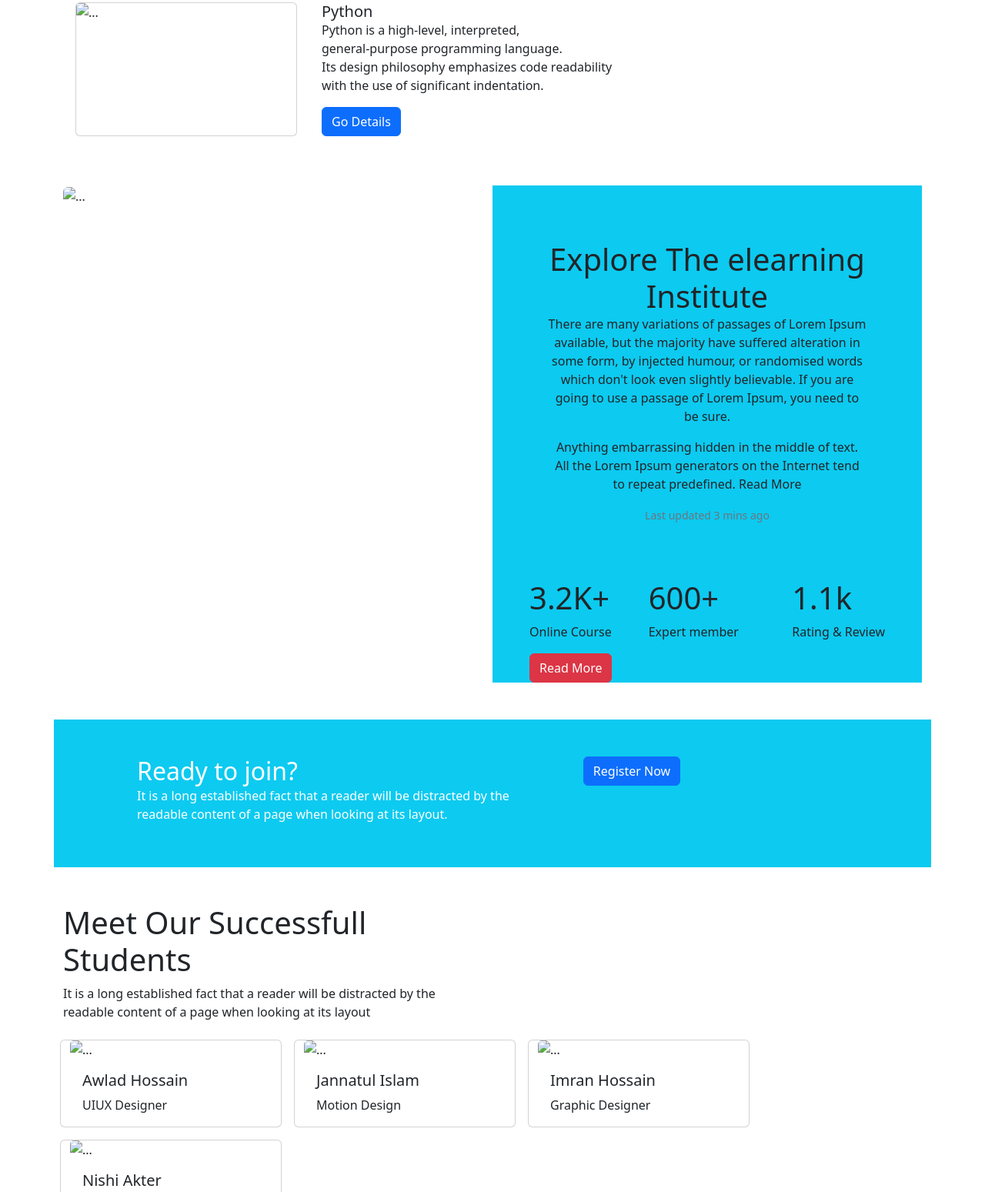
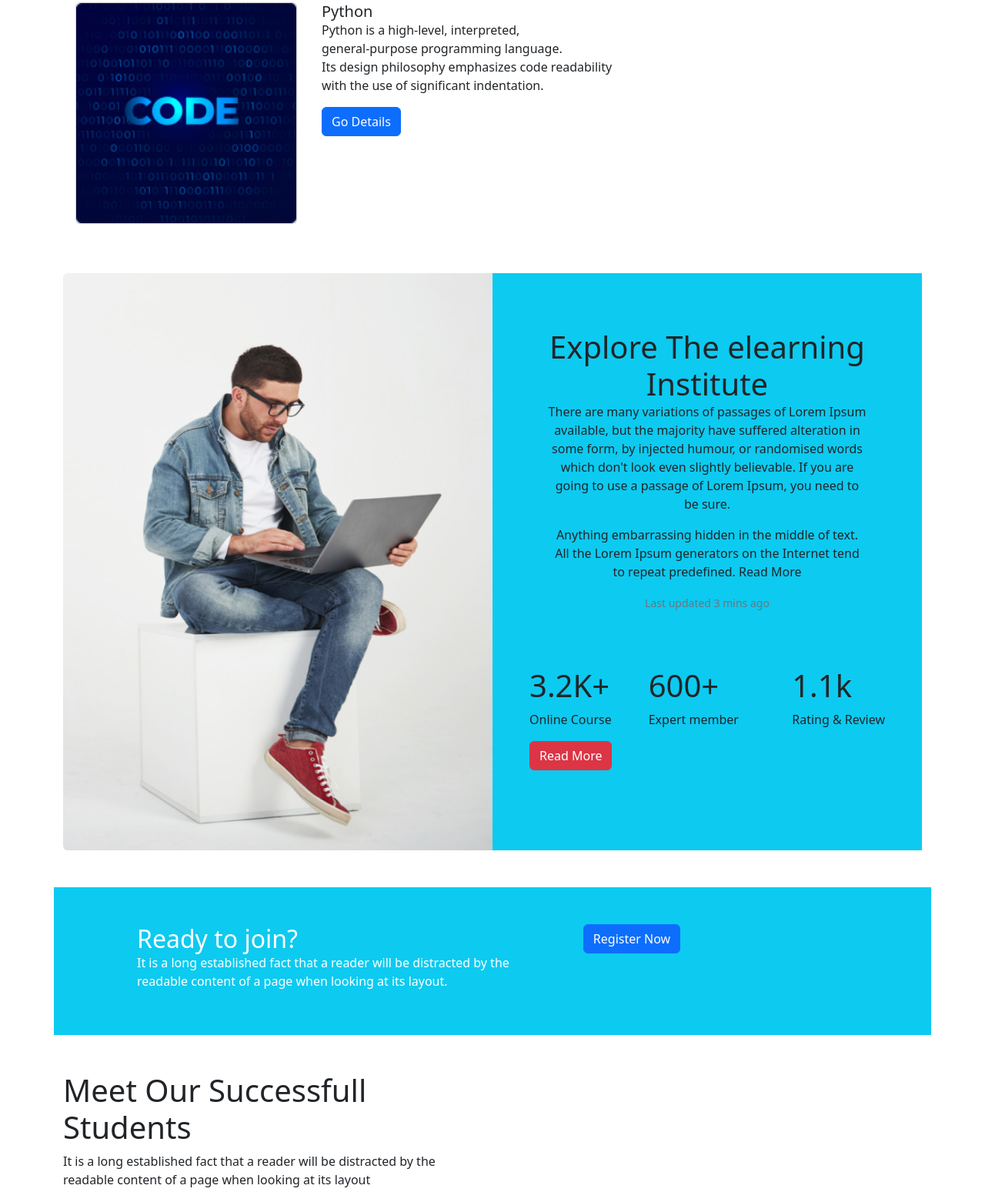
Before and after one commit to MD-Shofiqul-Islam/programming-core-academy, a plain HTML site: page index.html in a window 1280 px wide. Shown: the part 1860-3409 px from the top of the page at 77% size. Drawn offline with nearby package versions, Linux system fonts and the light colour scheme.

Commit message:
card imd

```diff
--- a/index.html
+++ b/index.html
@@ -256,7 +256,7 @@
         <div class="row row-cols-1 row-cols-ms-1 ">
           <div class="d-flex custom">
             <div class="card m-3 d-flex" style="width: 18rem;">
-              <img src="./edTech-website/images/course/course-2.png" class="card-img-top" alt="..."></div>
+              <img src="./images/course/course-2.png" class="card-img-top" alt="..."></div>
               <div class="card-body m-2 p-2">
                 <h5 class="card-title">Python</h5>
                 <p class="card-text">Python is a high-level, interpreted, <br>general-purpose programming language.<br> Its design philosophy emphasizes code readability <br>with the use of significant indentation.</p>
@@ -272,7 +272,7 @@
         <!-- <div class="card mb-5" style="max-width: 540px;"> -->
           <div class="row g-0 mt-5">
               <div class="col-md-6 h-100">
-                <img src="./edTech-website/images/working.png" class="img-fluid rounded-start" alt="...">
+                <img src="./images/working.png" class="img-fluid rounded-start" alt="...">
               </div>
             <div class="col-md-6 bg-info">
               <div class="card-body  m-5 p-4  text-center  align-items-center          justify-content-center">
@@ -381,7 +381,7 @@
         <section class="container">
             <div  class="row row-cols-1 row-cols-sm-1 d-flex">
                 <div class="card m-2" style="width: 18rem;">
-                  <img src="./edTech-website/images/student/student-1.png" class="card-img-top" alt="...">
+                  <img src="./images/student/student-1.png" class="card-img-top" alt="...">
                   <div class="card-body">
                     <h5>Awlad Hossain</h5>
                     <p class="card-text">UIUX Designer
@@ -389,7 +389,7 @@
                   </div>
                 </div>
                 <div class="card m-2" style="width: 18rem;">
-                  <img src="./edTech-website/images/student/student-2.png" class="card-img-top" alt="...">
+                  <img src="./images/student/student-2.png" class="card-img-top" alt="...">
                   <div class="card-body">
                     <h5>Jannatul Islam
                       </h5>
@@ -398,7 +398,7 @@
                   </div>
                 </div>
                 <div class="card m-2" style="width: 18rem;">
-                  <img src="./edTech-website/images/student/student-3.png" class="card-img-top" alt="...">
+                  <img src="./images/student/student-3.png" class="card-img-top" alt="...">
                   <div class="card-body">
                     <h5>Imran Hossain
                      </h5>
@@ -407,7 +407,7 @@
                   </div>
                 </div>
                 <div class="card m-2" style="width: 18rem;">
-                  <img src="./edTech-website/images/student/student-4.png" class="card-img-top" alt="...">
+                  <img src="./images/student/student-4.png" class="card-img-top" alt="...">
                   <div class="card-body">
                     <h5>Nishi Akter
                     </h5>
```
